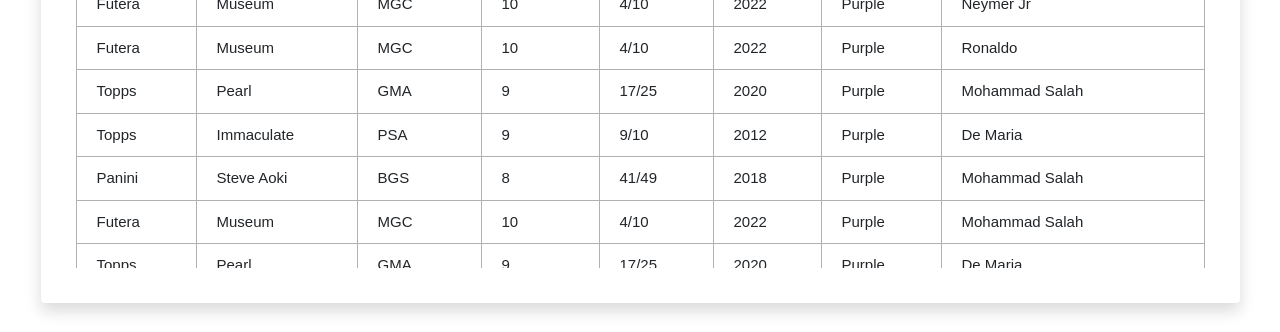
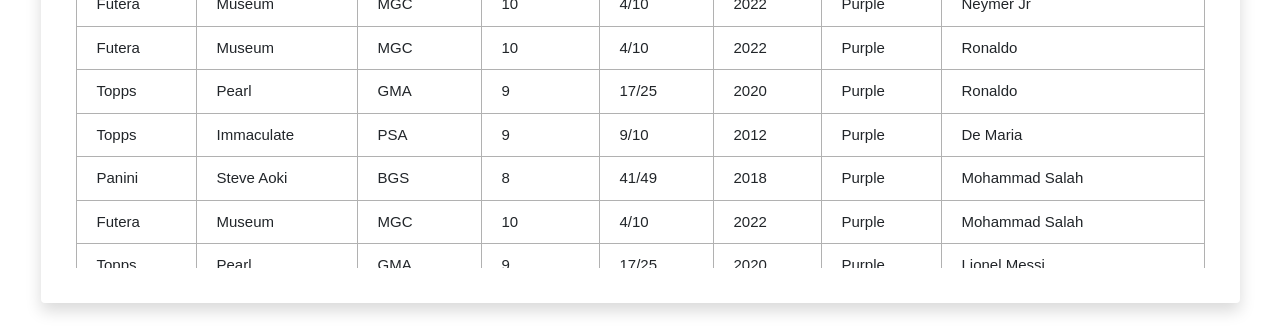
Before and after one commit to Sabbirfeni/DataFilterWithMultipleCondition, a plain HTML site: page index.html in a window 1280 px wide. Shown: the part 477-809 px from the top of the page. Drawn offline with nearby package versions, Linux system fonts and the light colour scheme.

Commit message:
unique value added to the player field

```diff
--- a/index.html
+++ b/index.html
@@ -168,7 +168,7 @@
                         <td>17/25</td>
                         <td>2020</td>
                         <td>Purple</td>
-                        <td class="player">Mohammad Salah</td>
+                        <td class="player">Ronaldo</td>
                     </tr>
                     <tr>
                         <td>Topps</td>
@@ -208,7 +208,7 @@
                         <td>17/25</td>
                         <td>2020</td>
                         <td>Purple</td>
-                        <td class="player">De Maria</td>
+                        <td class="player">Lionel Messi</td>
                     </tr>
 
 
```
